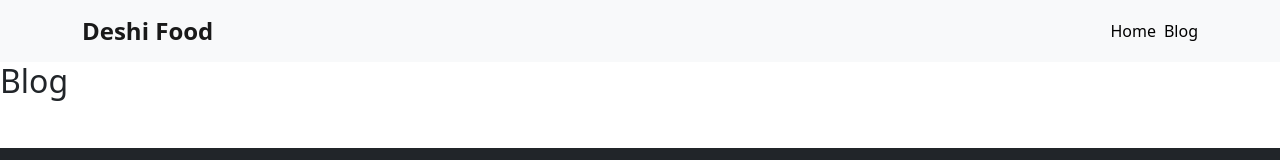
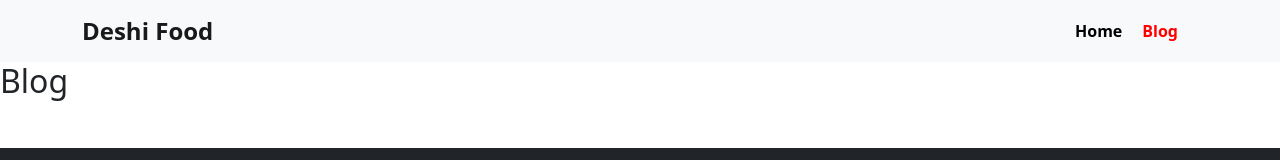
Before and after one commit to ashikuzzamanmoon/deshi-food-client, a React (Vite) app: page /blog in a window 1280 px wide. Shown: the top 160 px of the page. Built offline with nearby package versions, Linux system fonts and the light colour scheme.

Commit message:
active route complete

```diff
--- /dev/null
+++ b/src/Shared/Header/Header.css
@@ -0,0 +1,14 @@
+.active{
+    text-decoration: none;
+    color: red;
+    margin: 0 20px;
+    font-weight: 600;
+}
+
+.default{
+    text-decoration: none;
+    color: black;
+    font-weight: 600;
+
+
+}
--- a/src/Shared/Header/Header.jsx
+++ b/src/Shared/Header/Header.jsx
@@ -1,8 +1,9 @@
 import React from 'react';
-import {Link} from 'react-router-dom';
+import {Link, NavLink} from 'react-router-dom';
 import Container from 'react-bootstrap/Container';
 import Nav from 'react-bootstrap/Nav';
 import Navbar from 'react-bootstrap/Navbar';
+import './Header.css';
 
 const Header = () => {
     return (
@@ -13,8 +14,8 @@ const Header = () => {
                     <Navbar.Toggle aria-controls="basic-navbar-nav" />
                     <Navbar.Collapse id="basic-navbar-nav">
                         <Nav className="ms-auto">
-                            <Link to='/' className='text-black text-decoration-none me-2'>Home</Link>
-                            <Link to='/blog' className='text-black text-decoration-none'>Blog</Link>
+                            <NavLink to='/' className={({ isActive }) => (isActive ? 'active' : 'default')}>Home</NavLink>
+                            <NavLink to='/blog' className={({ isActive }) => (isActive ? 'active' : 'default')}>Blog</NavLink>
                         </Nav>
                     </Navbar.Collapse>
                 </Container>
```
